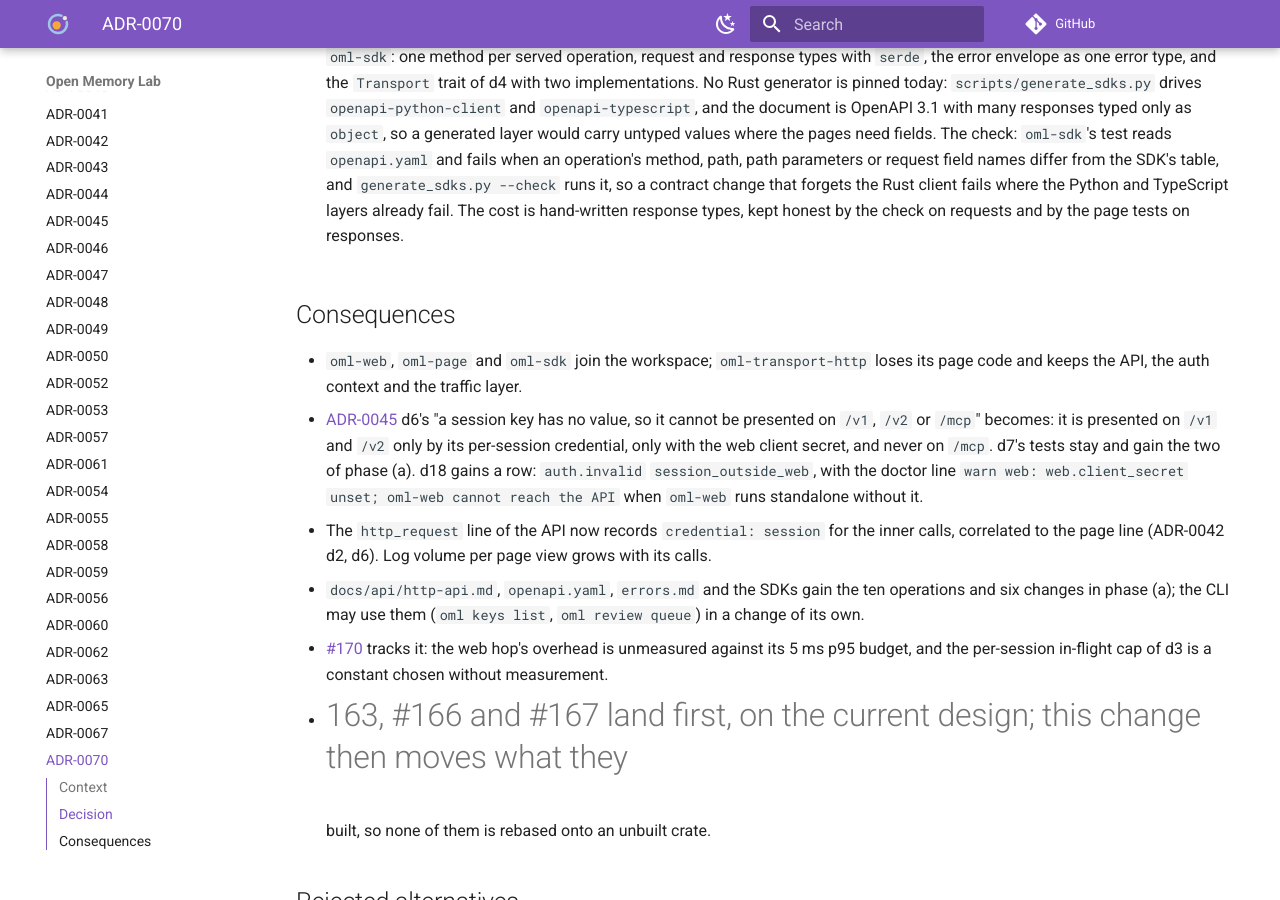
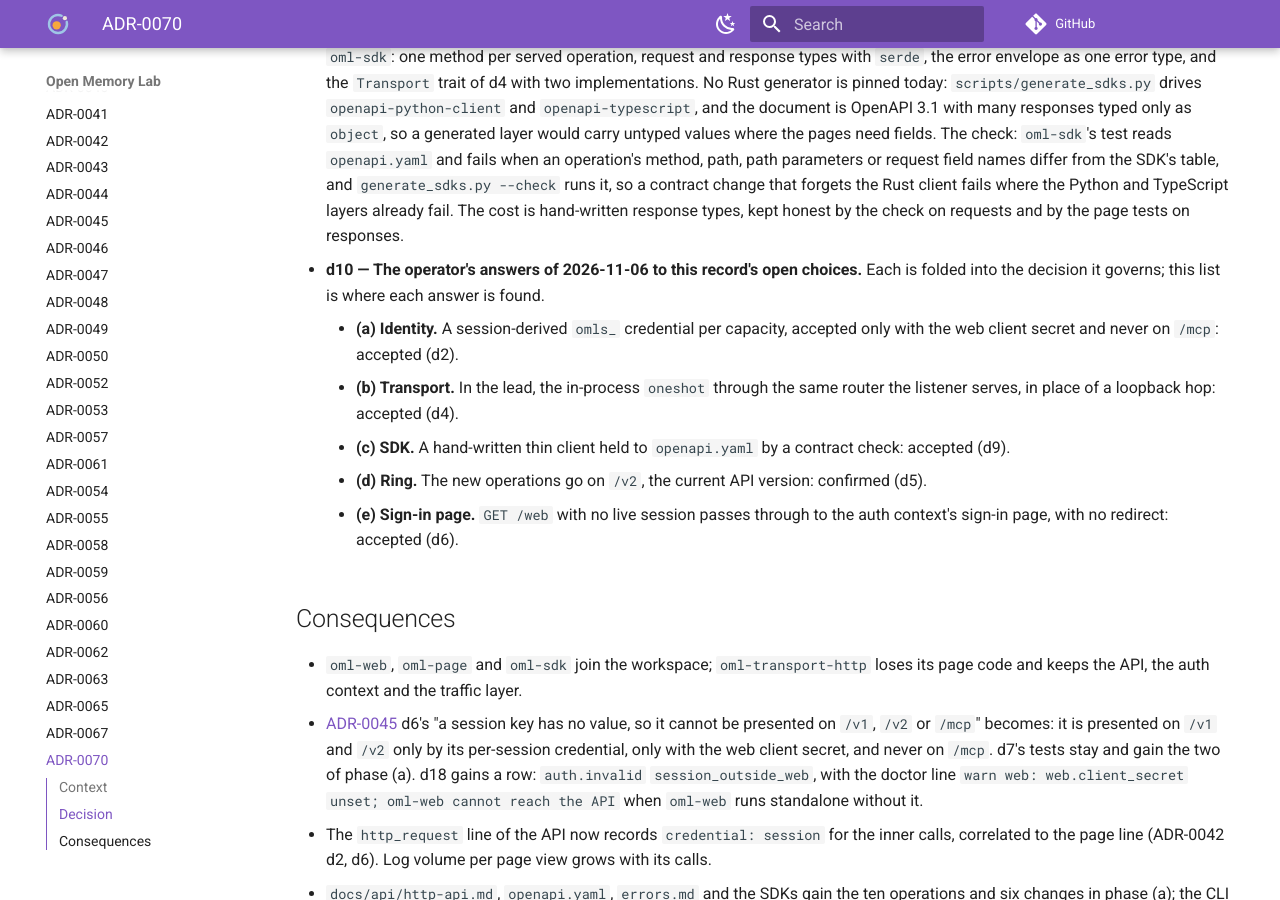
Before and after one commit to e8kor/open-memory-lab, an MkDocs documentation site: the page built from docs/adr/ADR-0070-the-web-console-is-a-client-of-the-public-http-api-in-a-crate-that-cannot-reach-the-application-core.md, in a window 1280 px wide and 900 px high, scrolled down 9242 px. Built offline with MkDocs 1.6.1 and Material for MkDocs 9.7.7, drawn with Linux system fonts in a browser that asks for light colours; comment, search, counter and statistics services are not loaded.

Commit message:
Record the operator's answers to ADR-0070's open choices as d10
All five accepted on 2026-11-06: the omls_ credential, the in-process
oneshot, the hand-written SDK, the /v2 ring and the sign-in pass-through.

```diff
--- a/docs/adr/ADR-0070-the-web-console-is-a-client-of-the-public-http-api-in-a-crate-that-cannot-reach-the-application-core.md
+++ b/docs/adr/ADR-0070-the-web-console-is-a-client-of-the-public-http-api-in-a-crate-that-cannot-reach-the-application-core.md
@@ -319,6 +319,18 @@ Decided, not built. The build follows #163, #166 and #167.
   client fails where the Python and TypeScript layers already fail. The cost is hand-written
   response types, kept honest by the check on requests and by the page tests on responses.
 
+- **d10 — The operator's answers of 2026-11-06 to this record's open choices.** Each is folded
+  into the decision it governs; this list is where each answer is found.
+    - **(a) Identity.** A session-derived `omls_` credential per capacity, accepted only with
+      the web client secret and never on `/mcp`: accepted (d2).
+    - **(b) Transport.** In the lead, the in-process `oneshot` through the same router the
+      listener serves, in place of a loopback hop: accepted (d4).
+    - **(c) SDK.** A hand-written thin client held to `openapi.yaml` by a contract check:
+      accepted (d9).
+    - **(d) Ring.** The new operations go on `/v2`, the current API version: confirmed (d5).
+    - **(e) Sign-in page.** `GET /web` with no live session passes through to the auth
+      context's sign-in page, with no redirect: accepted (d6).
+
 ## Consequences
 
 - `oml-web`, `oml-page` and `oml-sdk` join the workspace; `oml-transport-http` loses its page
```
